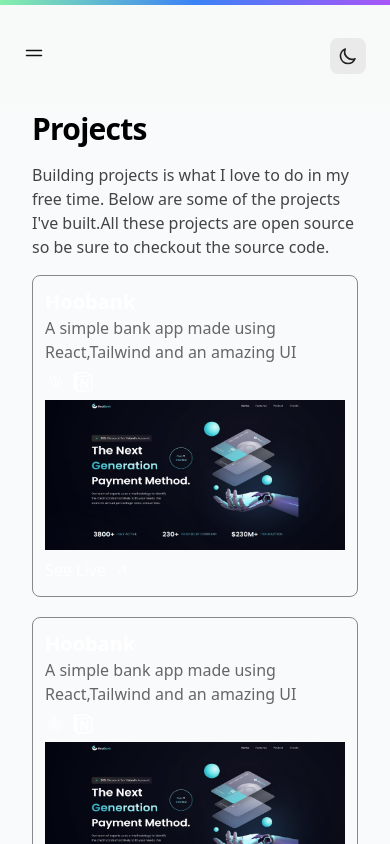
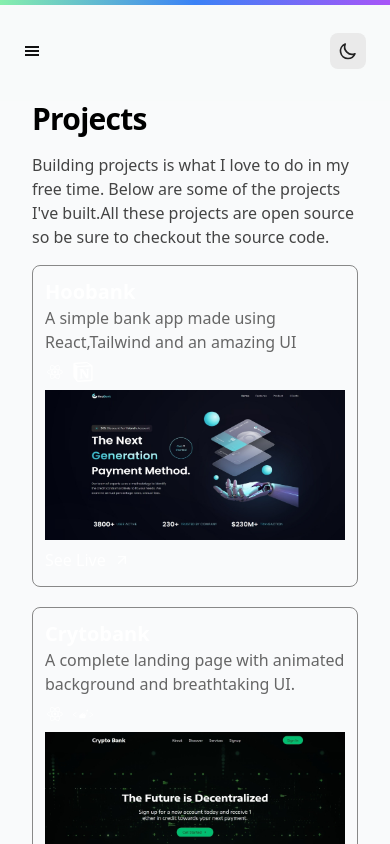
Before and after one commit to KushalRaut/rautkushal.com.np, a Next.js app: page /projects in a window 390 px wide. Shown: the top 844 px of the page. Built offline with nearby package versions, Linux system fonts and the light colour scheme.

Commit message:
Mobile Menu and Projects Page Complete

```diff
--- a/components/BlogPost.tsx
+++ b/components/BlogPost.tsx
@@ -33,7 +33,7 @@ export default function BlogPost({
           " hover:scale-103 transition-all duration-300"
         }
       >
-        <div className="bg-black m-1 rounded-lg p-3">
+        <div className="bg-white dark:bg-gray-900 m-1 rounded-lg p-3">
           <div className="flex flex-col justify-between md:flex-row">
             <h4 className="text-lg font-medium text-gray-900 md:text-xl dark:text-gray-100 mb-3 mt-1">
               {title}
--- a/components/Container.tsx
+++ b/components/Container.tsx
@@ -7,6 +7,8 @@ import cn from "classnames";
 
 import Footer from "components/Footer";
 import MobileMenu from "components/MobileMenu";
+import { GiHamburgerMenu } from "react-icons/gi";
+import { MdClose } from "react-icons/md";
 
 function NavItem({ href, text }) {
   const router = useRouter();
@@ -31,47 +33,37 @@ function NavItem({ href, text }) {
 export default function Container(props) {
   const [mounted, setMounted] = useState(false);
   const { resolvedTheme, setTheme } = useTheme();
+  const [mobileMenu, setMobileMenu] = useState(false);
+  const { children, ...customMeta } = props;
 
   // After mounting, we have access to the theme
   useEffect(() => setMounted(true), []);
 
-  const { children, ...customMeta } = props;
-  const router = useRouter();
-  const meta = {
-    title: "Kushal Raut – Developer, writer, learner.",
-    description: `Front-end developer, JavaScript enthusiast, and course creator.`,
-    image: "https://leerob.io/static/images/lee-banner.png",
-    type: "website",
-    ...customMeta,
+  const closeMobileMenu = () => {
+    setMobileMenu(false);
   };
 
   return (
     <div className="bg-gray-50 dark:bg-gray-900">
       <Head>
-        <title>{meta.title}</title>
+        <title></title>
         <meta name="robots" content="follow, index" />
-        <meta content={meta.description} name="description" />
-        <meta property="og:url" content={`https://leerob.io${router.asPath}`} />
-        <link rel="canonical" href={`https://leerob.io${router.asPath}`} />
-        <meta property="og:type" content={meta.type} />
-        <meta property="og:site_name" content="Lee Robinson" />
-        <meta property="og:description" content={meta.description} />
-        <meta property="og:title" content={meta.title} />
-        <meta property="og:image" content={meta.image} />
-        <meta name="twitter:card" content="summary_large_image" />
-        <meta name="twitter:site" content="@leeerob" />
-        <meta name="twitter:title" content={meta.title} />
-        <meta name="twitter:description" content={meta.description} />
-        <meta name="twitter:image" content={meta.image} />
-        {meta.date && (
-          <meta property="article:published_time" content={meta.date} />
-        )}
+        {/* <meta content={meta.description} name="description" /> */}
       </Head>
       <div className="flex flex-col justify-center ">
         <div className="w-full h-[5px] bg-gradient-to-r from-green-300 via-blue-500 to-purple-500" />
         <nav className="flex items-center justify-between w-full relative max-w-4xl px-6 md:px-14 border-gray-200 dark:border-gray-700 mx-auto pt-7 pb-8 sm:pb-16  text-gray-900 bg-gray-50  dark:bg-gray-900 bg-opacity-60 dark:text-gray-100">
-          <div className="ml-[-0.60rem]">
-            <MobileMenu />
+          <div className="w-full flex justify-between items-center">
+            <MobileMenu isOpen={mobileMenu} closeMobileMenu={closeMobileMenu} />
+            <button
+              className="md:hidden"
+              onClick={() => {
+                setMobileMenu(!mobileMenu);
+              }}
+            >
+              {mobileMenu ? <MdClose /> : <GiHamburgerMenu />}
+            </button>
+            <div className="hidden md:flex">
               <NavItem href="/" text="Home" />
               <NavItem href="/blog" text="Blog" />
               <NavItem href="/projects" text="Projects" />
@@ -112,8 +104,10 @@ export default function Container(props) {
                 </svg>
               )}
             </button>
+          </div>
         </nav>
       </div>
+      {!mobileMenu && (
         <main
           id="skip"
           className="flex flex-col justify-center px-8 bg-gray-50 dark:bg-gray-900"
@@ -121,6 +115,7 @@ export default function Container(props) {
           {children}
           <Footer />
         </main>
+      )}
     </div>
   );
 }
--- a/components/Footer.tsx
+++ b/components/Footer.tsx
@@ -23,7 +23,7 @@ export default function Footer() {
           <Link href="/blog">
             <a className="text-gray-500 hover:text-gray-600 transition">Blog</a>
           </Link>
-          <Link href="/newsletter">
+          <Link href="/projects">
             <a className="text-gray-500 hover:text-gray-600 transition">
               Projects
             </a>
--- a/components/Mdx.tsx
+++ b/components/Mdx.tsx
@@ -104,7 +104,7 @@ export function Mdx({ code }: MdxProps) {
   const Component = useMDXComponent(code);
 
   return (
-    <article className="prose prose-quoteless prose-neutral dark:prose-invert text-black dark:text-white">
+    <article className="prose text-black dark:text-white">
       <Component components={{ ...components }} />
     </article>
   );
--- a/components/MobileMenu.tsx
+++ b/components/MobileMenu.tsx
@@ -1,159 +1,65 @@
-import cn from "classnames";
+import classNames from "classnames";
 import Link from "next/link";
-import { useState, useEffect } from "react";
-import styles from "styles/mobile-menu.module.css";
 
-export default function MobileMenu() {
-  const [isMenuOpen, setIsMenuOpen] = useState(false);
-
-  function toggleMenu() {
-    if (isMenuOpen) {
-      setIsMenuOpen(false);
-      document.body.style.overflow = "";
-    } else {
-      setIsMenuOpen(true);
-      document.body.style.overflow = "hidden";
-    }
-  }
-
-  useEffect(() => {
-    return function cleanup() {
-      document.body.style.overflow = "";
-    };
-  }, []);
-
+export default function MobileMenu({ isOpen, closeMobileMenu }) {
   return (
     <>
-      <button
-        className={cn(styles.burger, "visible md:hidden")}
-        aria-label="Toggle menu"
-        type="button"
-        onClick={toggleMenu}
-      >
-        <MenuIcon data-hide={isMenuOpen} />
-        <CrossIcon data-hide={!isMenuOpen} />
-      </button>
-
-      <ul
-        className={cn(
-          styles.menu,
-          "flex flex-col md:hidden absolute bg-gray-100 dark:bg-gray-900"
+      <div
+        className={classNames(
+          `w-full h-[calc(100vh-5px)] absolute top-0 left-0 z-50 transition-all duration-300 ease-in-out overflow-hidden`,
+          isOpen ? "translate-y-0" : "translate-y-[-1000px]"
         )}
       >
+        <ul
+          className="w-full h-full flex flex-col gap-4 justify-center items-center  absolute bg-gray-100 dark:bg-gray-900"
+          onClick={() => {
+            closeMobileMenu();
+          }}
+        >
           <li
-          className="border-b border-gray-300 dark:border-gray-700 text-gray-900 dark:text-gray-100 text-sm font-semibold"
+            className="w-full flex justify-center items-center  text-gray-900 dark:text-gray-100 text-base font-semibold"
             style={{ transitionDelay: "150ms" }}
           >
             <Link href="/">
-            <a className="flex w-auto pb-4">Home</a>
+              <a className="flex w-auto pb-4  hover:text-blue-400 ">Home</a>
+            </Link>
+          </li>
+
+          <li
+            className="w-full flex justify-center items-center  text-gray-900 dark:text-gray-100 text-base font-semibold"
+            style={{ transitionDelay: "175ms" }}
+          >
+            <Link href="/blog">
+              <a className="flex w-auto pb-4  hover:text-blue-400">Blog</a>
+            </Link>
+          </li>
+
+          <li
+            className="w-full flex justify-center items-center  text-gray-900 dark:text-gray-100 text-base font-semibold"
+            style={{ transitionDelay: "200ms" }}
+          >
+            <Link href="/guestbook">
+              <a className="flex w-auto pb-4  hover:text-blue-400">Guestbook</a>
             </Link>
           </li>
           <li
-          className="border-b border-gray-300 dark:border-gray-700 text-gray-900 dark:text-gray-100 text-sm font-semibold"
-          style={{ transitionDelay: "175ms" }}
+            className="w-full flex justify-center items-center  text-gray-900 dark:text-gray-100 text-base font-semibold"
+            style={{ transitionDelay: "225ms" }}
           >
-          <Link href="/guestbook">
-            <a className="flex w-auto pb-4">Guestbook</a>
+            <Link href="/projects">
+              <a className="flex w-auto pb-4  hover:text-blue-400">Projects</a>
             </Link>
           </li>
           <li
-          className="border-b border-gray-300 dark:border-gray-700 text-gray-900 dark:text-gray-100 text-sm font-semibold"
-          style={{ transitionDelay: "200ms" }}
-        >
-          <Link href="/dashboard">
-            <a className="flex w-auto pb-4">Dashboard</a>
-          </Link>
-        </li>
-        <li
-          className="border-b border-gray-300 dark:border-gray-700 text-gray-900 dark:text-gray-100 text-sm font-semibold"
+            className="w-full flex justify-center items-center  text-gray-900 dark:text-gray-100 text-base font-semibold"
             style={{ transitionDelay: "250ms" }}
           >
-          <Link href="/blog">
-            <a className="flex w-auto pb-4">Blog</a>
-          </Link>
-        </li>
-        <li
-          className="border-b border-gray-300 dark:border-gray-700 text-gray-900 dark:text-gray-100 text-sm font-semibold"
-          style={{ transitionDelay: "275ms" }}
-        >
-          <Link href="/snippets">
-            <a className="flex w-auto pb-4">Snippets</a>
-          </Link>
-        </li>
-        <li
-          className="border-b border-gray-300 dark:border-gray-700 text-gray-900 dark:text-gray-100 text-sm font-semibold"
-          style={{ transitionDelay: "300ms" }}
-        >
-          <Link href="/newsletter">
-            <a className="flex w-auto pb-4">Newsletter</a>
-          </Link>
-        </li>
-        <li
-          className="border-b border-gray-300 dark:border-gray-700 text-gray-900 dark:text-gray-100 text-sm font-semibold"
-          style={{ transitionDelay: "325ms" }}
-        >
-          <Link href="/tweets">
-            <a className="flex w-auto pb-4">Tweets</a>
-          </Link>
-        </li>
-        <li
-          className="border-b border-gray-300 dark:border-gray-700 text-gray-900 dark:text-gray-100 text-sm font-semibold"
-          style={{ transitionDelay: "350ms" }}
-        >
-          <Link href="/uses">
-            <a className="flex w-auto pb-4">Uses</a>
+            <Link href="/about">
+              <a className="flex w-auto pb-4  hover:text-blue-400">About</a>
             </Link>
           </li>
         </ul>
+      </div>
     </>
   );
 }
-
-function MenuIcon(props: JSX.IntrinsicElements["svg"]) {
-  return (
-    <svg
-      className="h-5 w-5 absolute text-gray-900 dark:text-gray-100"
-      width="20"
-      height="20"
-      viewBox="0 0 20 20"
-      fill="none"
-      {...props}
-    >
-      <path
-        d="M2.5 7.5H17.5"
-        stroke="currentColor"
-        strokeWidth="1.5"
-        strokeLinecap="round"
-        strokeLinejoin="round"
-      />
-      <path
-        d="M2.5 12.5H17.5"
-        stroke="currentColor"
-        strokeWidth="1.5"
-        strokeLinecap="round"
-        strokeLinejoin="round"
-      />
-    </svg>
-  );
-}
-
-function CrossIcon(props: JSX.IntrinsicElements["svg"]) {
-  return (
-    <svg
-      className="h-5 w-5 absolute text-gray-900 dark:text-gray-100"
-      viewBox="0 0 24 24"
-      width="24"
-      height="24"
-      stroke="currentColor"
-      strokeWidth="1.5"
-      strokeLinecap="round"
-      strokeLinejoin="round"
-      fill="none"
-      shapeRendering="geometricPrecision"
-      {...props}
-    >
-      <path d="M18 6L6 18" />
-      <path d="M6 6l12 12" />
-    </svg>
-  );
-}
--- a/components/ProjectCard.tsx
+++ b/components/ProjectCard.tsx
@@ -4,24 +4,14 @@ import { DiReact } from "react-icons/di";
 import { SiNotion } from "react-icons/si";
 import { FiArrowUpRight } from "react-icons/fi";
 
-const ProjectCard = () => {
+const ProjectCard = ({ title, description, icons, img }) => {
   return (
     <div className="group flex flex-col justify-center  border border-1 border-gray-400 rounded-lg p-3 cursor-pointer lg:max-h-[20rem] hover:scale-103 hover:transition-all">
-      <h2 className="text-white text-xl font-bold p-0 m-0">Hoobank</h2>
-      <p className="text-gray-500">
-        A simple bank app made using React,Tailwind and an amazing UI
-      </p>
-      <div className="flex flex-row mt-2 text-white">
-        <DiReact className="text-xl mr-2" />
-        <SiNotion className="text-xl" />
-      </div>
+      <h2 className="text-white text-xl font-bold p-0 m-0">{title}</h2>
+      <p className="text-gray-500">{description}</p>
+      <div className="flex flex-row mt-2 text-white">{icons}</div>
       <div className="my-2 rounded-lg flex items-center justify-center">
-        <Image
-          src="/sample.jpeg"
-          width={400}
-          height={200}
-          alt={"project-img"}
-        />
+        <Image src={img} width={400} height={200} alt={"project-img"} />
       </div>
       <div>
         <p className="text-white flex items-center gap-2">
--- a/package.json
+++ b/package.json
@@ -16,6 +16,7 @@
     "classnames": "^2.3.2",
     "contentlayer": "^0.3.0",
     "date-fns": "^2.29.3",
+    "framer-motion": "^10.11.2",
     "next": "12.3.1",
     "next-auth": "^4.19.2",
     "next-contentlayer": "^0.3.0",
--- a/pages/_app.tsx
+++ b/pages/_app.tsx
@@ -6,7 +6,7 @@ function MyApp({ Component, pageProps: { session, ...pageProps } }) {
   return (
     <SessionProvider session={session}>
       <ThemeProvider attribute="class">
-        <Component {...pageProps} />;
+        <Component {...pageProps} />
       </ThemeProvider>
     </SessionProvider>
   );
--- a/pages/index.tsx
+++ b/pages/index.tsx
@@ -37,7 +37,7 @@ const Home: NextPage = (props) => {
         <link rel="icon" href="/favicon.ico" />
       </Head>
       <Container>
-        <div className="flex flex-col justify-center items-start max-w-4xl border-gray-200 dark:border-gray-700 mx-auto pb-16 px-6 md:px-14">
+        <div className="flex flex-col justify-center items-start max-w-4xl border-gray-200 dark:border-gray-700 mx-auto pb-16 px-4 md:px-14">
           <div className="flex flex-col-reverse sm:flex-row items-start">
             <div className="flex flex-col pr-8">
               <h1 className="font-bold text-3xl md:text-5xl tracking-wide mb-1 text-black dark:text-white">
--- a/pages/projects.tsx
+++ b/pages/projects.tsx
@@ -1,6 +1,35 @@
 import prisma from "lib/prisma";
 import Container from "components/Container";
 import ProjectCard from "components/ProjectCard";
+import { DiReact } from "react-icons/di";
+import { SiNotion, SiStyledcomponents } from "react-icons/si";
+
+const projects = [
+  {
+    title: "Hoobank",
+    description:
+      "A simple bank app made using React,Tailwind and an amazing UI",
+    icons: (
+      <>
+        <DiReact className="text-xl mr-2" />
+        <SiNotion className="text-xl" />
+      </>
+    ),
+    img: "/sample.jpeg",
+  },
+  {
+    title: "Crytobank",
+    description:
+      "A complete landing page with animated background and breathtaking UI.",
+    icons: (
+      <>
+        <DiReact className="text-xl mr-2" />
+        <SiStyledcomponents className="text-xl" />
+      </>
+    ),
+    img: "/cryptobank.jpeg",
+  },
+];
 
 export default function ProjectsPage({ fallbackData }) {
   return (
@@ -18,11 +47,17 @@ export default function ProjectsPage({ fallbackData }) {
           }
         </p>
         <div className="grid grid-cols-1 md:grid-cols-2 lg:grid-cols-3 gap-5">
-          <ProjectCard />
-          <ProjectCard />
-          <ProjectCard />
-          <ProjectCard />
-          <ProjectCard />
+          {projects.map((project, index) => {
+            return (
+              <ProjectCard
+                title={project.title}
+                description={project.description}
+                icons={project.icons}
+                img={project.img}
+                key={index}
+              />
+            );
+          })}
         </div>
       </div>
     </Container>
```
Also changed, not shown: public/cryptobank.jpeg (added), 1 other file (tests, documents, lock files or other folders). Lines whose indentation alone changed are shown as unchanged.
